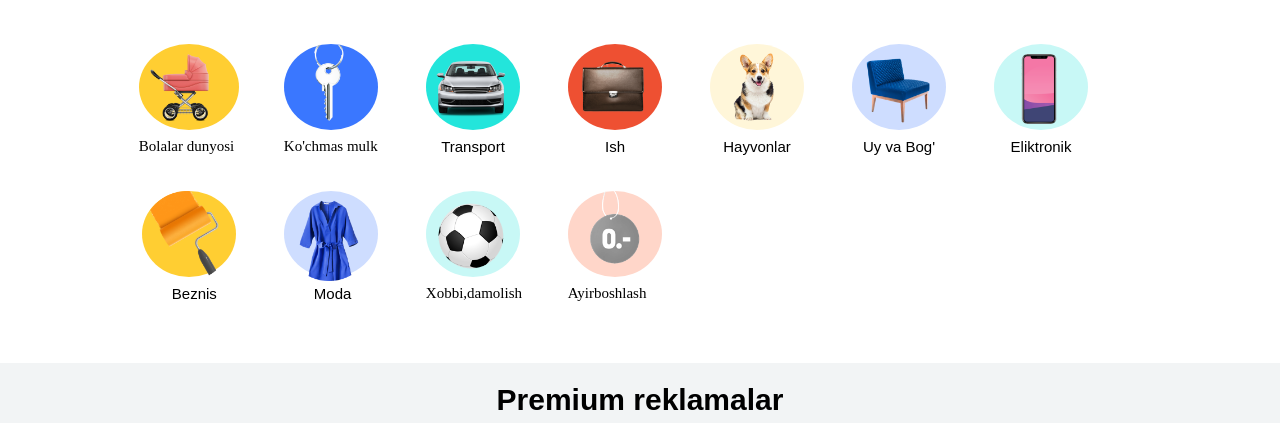
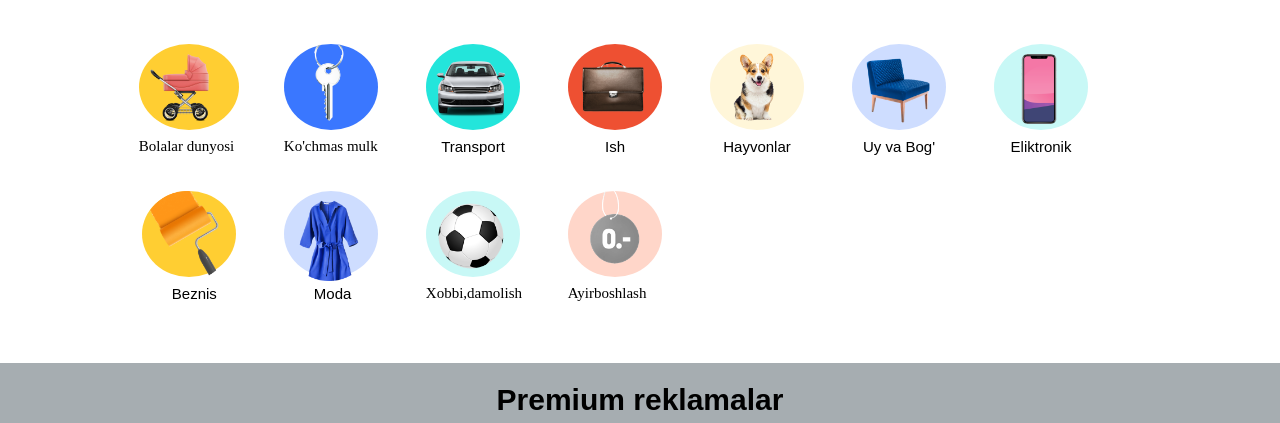
Before and after one commit to Muhammatov/SimpleHouse, a plain HTML site: page index.html in a window 1280 px wide. Shown: the part 377-800 px from the top of the page. Drawn offline with nearby package versions, Linux system fonts and the light colour scheme.

Commit message:
Malumotlar uzgartiridi

```diff
--- a/style/style.css
+++ b/style/style.css
@@ -11,7 +11,7 @@
 .container {
     width: 100%;
     height: auto;
-    background-color: #F2F4F5;
+    background-color: #a6adb1;
     align-items: center;
     justify-content: center;
     display: flex;
```
Also changed, not shown: index.html (line endings or trailing spaces).
